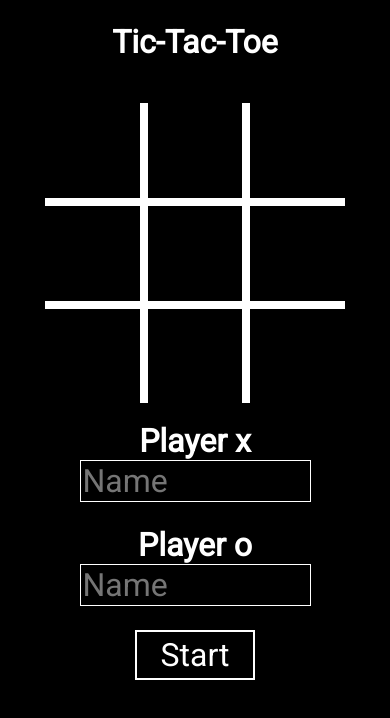
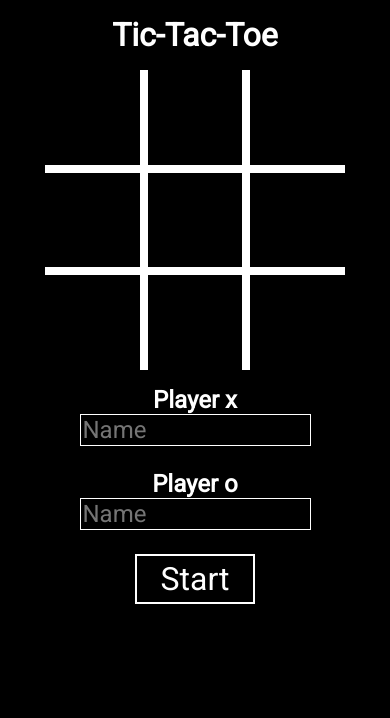
Before and after one commit to T-Pederson/tic-tac-toe, a plain HTML site: page index.html in a window 390 px wide. Drawn offline with Linux system fonts and the light colour scheme.

Commit message:
Fix mobile layout again

```diff
--- a/styles.css
+++ b/styles.css
@@ -121,15 +121,17 @@ input:focus {
     }
 
     .header {
-        height: 10vh;
+        height: fit-content;
+        margin-top: 16px;
     }
 
     .footer {
-        height: 30vh;
+        height: fit-content;
     }
 
     .container {
-        height: 40vh;
+        height: fit-content;
+        margin: 16px 0;
     }
 
     body {
@@ -142,7 +144,7 @@ input:focus {
 
     .statusText {
         flex-direction: column;
-        font-size: 2em;
+        font-size: 1.5em;
         margin-bottom: 24px;
     }
 
```
